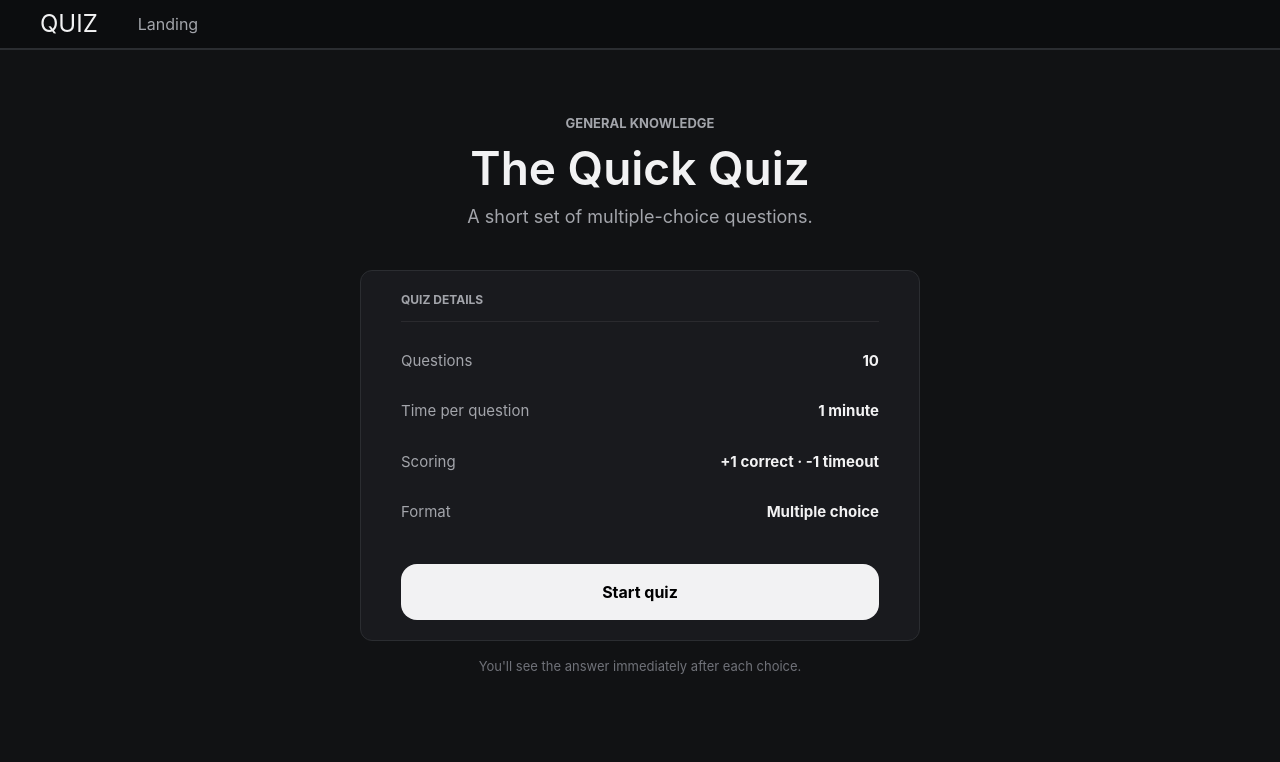
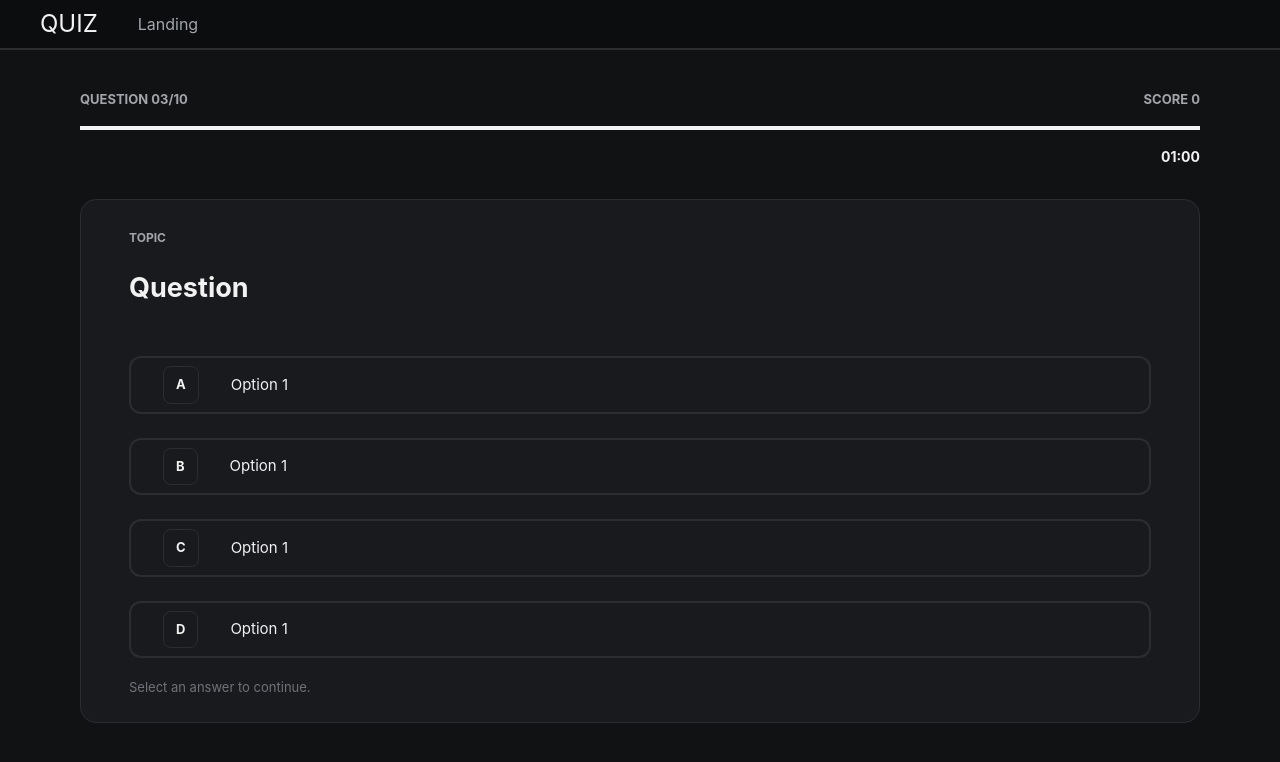
Before and after one commit to OussamaBouali88/QuizApp, a website built with Vite: page index.html in a window 1280 px wide. Built offline with nearby package versions, Linux system fonts and the light colour scheme.

Commit message:
feat: questions interface

```diff
--- a/index.html
+++ b/index.html
@@ -12,8 +12,7 @@
       <h1 class="text-2xl text-[#F2F2F3] uppercase">Quiz</h1>
       <p class="text-[#A3A5AB] pl-10">Landing</p>
     </header>
-    <section class="flex flex-col h-screen">
-      <main class="bg-[#111214] w-full flex-1">
+    <section class="flex flex-col h-screen bg-[#111214] screen">
       <div class="text-center pt-16">
         <p class="text-[#A3A5AB] text-[13px] font-bold uppercase">General Knowledge</p>
         <h2 class="text-[#F2F2F3] text-[46px] font-semibold">The Quick Quiz</h2>
@@ -40,7 +39,41 @@
         <button class="w-full mt-10 py-4 bg-[#F2F2F3] rounded-2xl font-bold cursor-pointer">Start quiz</button>
       </div>
       <p class="text-[#707279] text-[13px] text-center mt-4">You'll see the answer immediately after each choice.</p>
-      </main>
+    </section>
+    <section class="flex flex-col h-screen bg-[#111214]">
+      <div class="w-280 mx-auto pt-10 flex flex-col">
+        <div class="flex justify-between">
+          <h3 class="text-[#A3A5AB] text-[13px] font-bold uppercase">Question <span id="question-number">03</span>/10</h3>
+          <p class="text-[#A3A5AB] text-[13px] font-bold uppercase">Score <span id="score">0</span></p>
+        </div>
+        <div class="w-full h-1 mt-4 bg-[#2B2D31] rounded-2xl">
+          <div class="w-full h-full bg-[#F2F2F3]"></div>
+        </div>
+        <p id="timer" class="w-full mt-4 text-[#F2F2F3] text-[14px] font-bold text-end">01:00</p>
+        <div class="w-280 bg-[#191A1E] mt-8 py-6 px-12 rounded-2xl border border-[#2B2D31]">
+          <span class="text-[#A3A5AB] text-[12px] font-bold uppercase">Topic</span>
+          <p class="text-[#F2F2F3] text-[27px] font-bold mt-5">Question</p>
+          <div class="flex flex-col gap-6 mt-12">
+            <div class="bg-[#191A1E] border-2 border-[#2B2D31] rounded-xl py-2 px-8 flex items-center w-full gap-8">
+              <span class="text-[#F2F2F3] text-[13px] font-bold border border-[#2B2D31] rounded-lg py-2 px-3">A</span>
+              <p class="text-[#F2F2F3] text-[15px]">Option 1</p>
+            </div>
+            <div class="bg-[#191A1E] border-2 border-[#2B2D31] rounded-xl py-2 px-8 flex items-center w-full gap-8">
+              <span class="text-[#F2F2F3] text-[13px] font-bold border border-[#2B2D31] rounded-lg py-2 px-3">B</span>
+              <p class="text-[#F2F2F3] text-[15px]">Option 1</p>
+            </div>
+            <div class="bg-[#191A1E] border-2 border-[#2B2D31] rounded-xl py-2 px-8 flex items-center w-full gap-8">
+              <span class="text-[#F2F2F3] text-[13px] font-bold border border-[#2B2D31] rounded-lg py-2 px-3">C</span>
+              <p class="text-[#F2F2F3] text-[15px]">Option 1</p>
+            </div>
+            <div class="bg-[#191A1E] border-2 border-[#2B2D31] rounded-xl py-2 px-8 flex items-center w-full gap-8">
+              <span class="text-[#F2F2F3] text-[13px] font-bold border border-[#2B2D31] rounded-lg py-2 px-3">D</span>
+              <p class="text-[#F2F2F3] text-[15px]">Option 1</p>
+            </div>
+          </div>
+          <p class="text-[#707279] text-[13px] mt-5">Select an answer to continue.</p>
+        </div>
+      </div>
     </section>
   </body>
 </html>
--- a/style.css
+++ b/style.css
@@ -1 +1,4 @@
 @import "tailwindcss";
+
+.screen { display: none; }
+.screen.active { display: block; }
```
Lines whose indentation alone changed are shown as unchanged.
